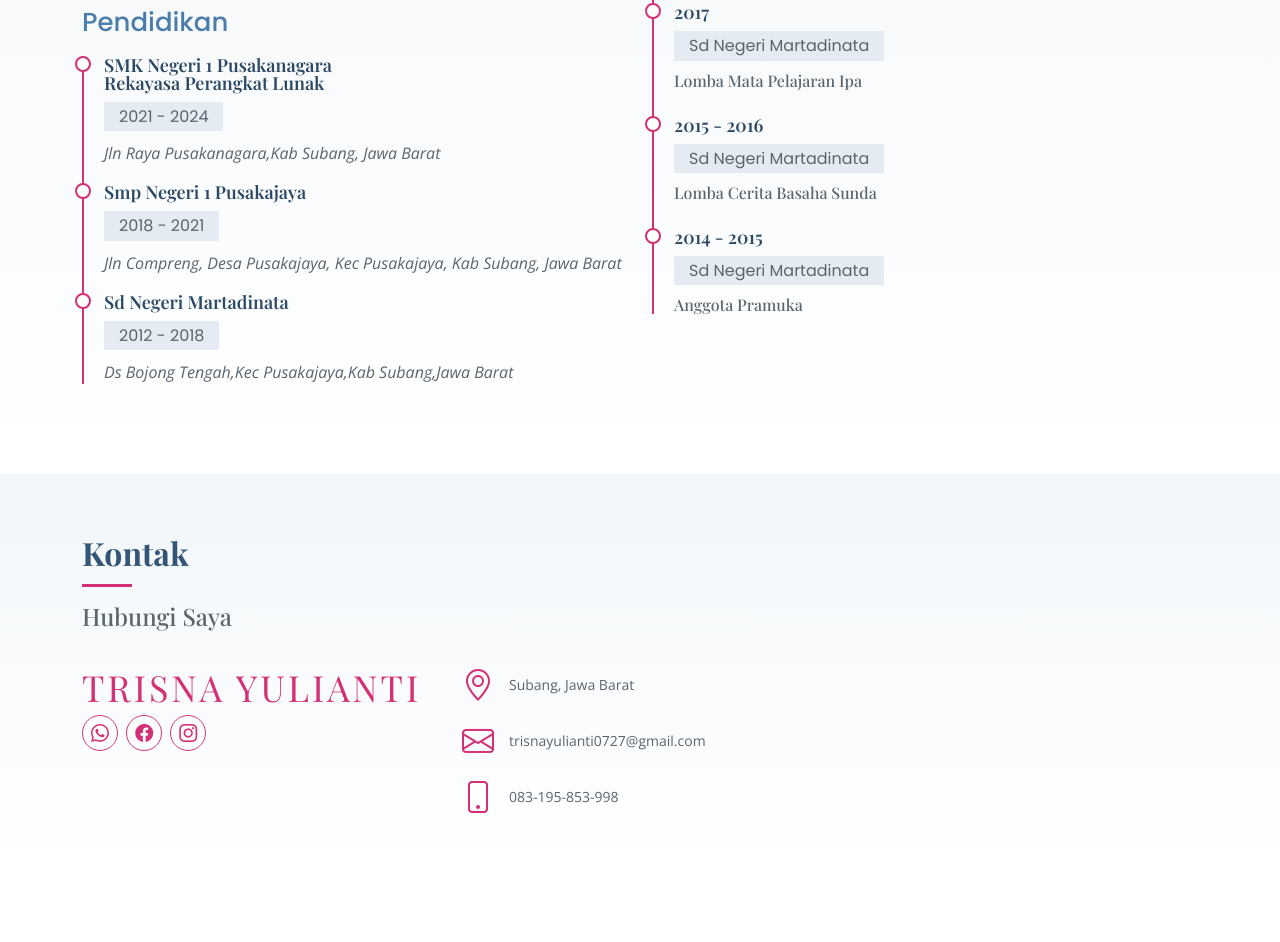
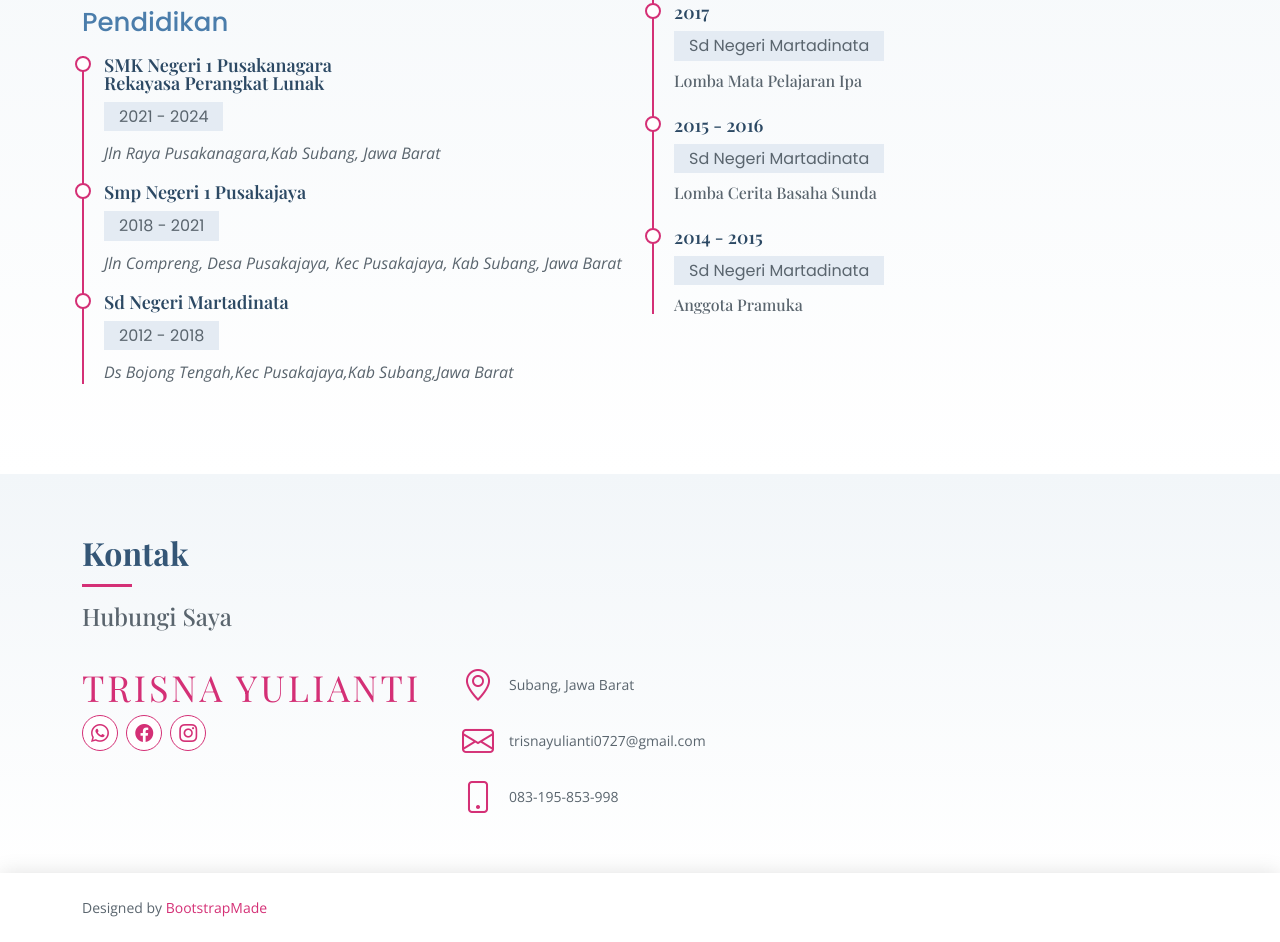
Before and after one commit to trisnayulianti/trisnayulianti.github.io, a plain HTML site: page index.html in a window 1280 px wide. Shown: the part 2102-3044 px from the top of the page. Before the commit the page ends 2975 px from the top, so only its background shows below. Drawn offline with nearby package versions, Linux system fonts and the light colour scheme; a web font is replaced by a local one.

Commit message:
Update index.html

```diff
--- a/index.html
+++ b/index.html
@@ -238,6 +238,18 @@
 
   </main><!-- End #main -->
 
+ <!-- ======= Footer ======= -->
+  <footer id="footer">
+    <div class="container">
+        <!-- All the links in the footer should remain intact. -->
+        <!-- You can delete the links only if you purchased the pro version. -->
+        <!-- Licensing information: https://bootstrapmade.com/license/ -->
+        <!-- Purchase the pro version with working PHP/AJAX contact form: https://bootstrapmade.com/free-html-bootstrap-template-lonely/ -->
+        Designed by <a href="https://bootstrapmade.com/">BootstrapMade</a>
+      </div>
+    </div>
+  </footer><!-- End  Footer -->
+
   <a href="#" class="back-to-top d-flex align-items-center justify-content-center"><i class="bi bi-arrow-up-short"></i></a>
 
   <!-- Vendor JS Files -->
```
